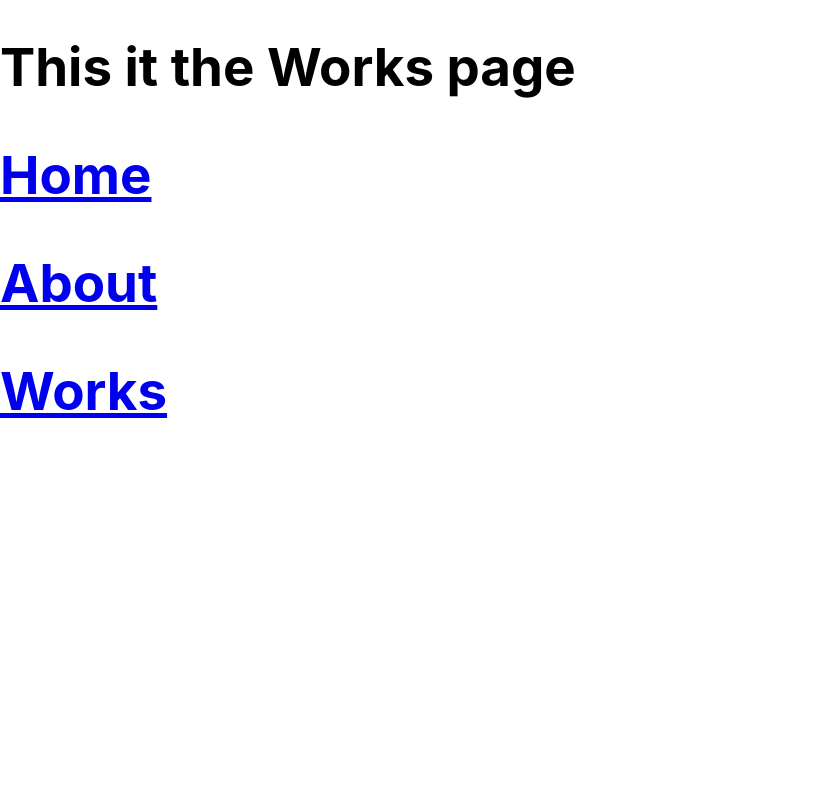
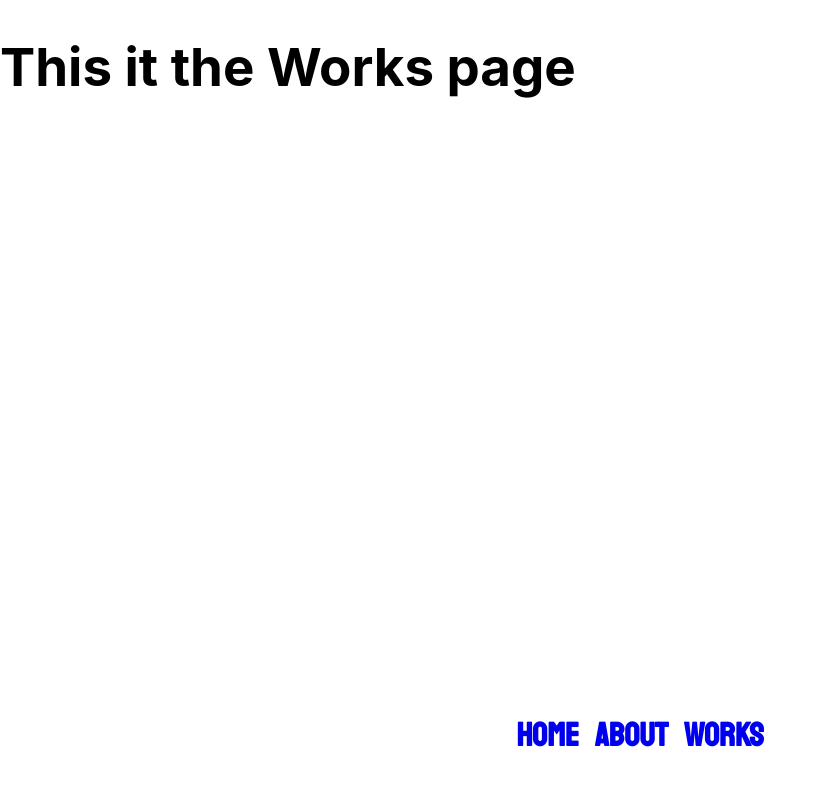
Before and after one commit to FizzWiz606/sapphire, a React (Create React App) app: page /works in a window 1280 px wide. Shown: the top 786 px of the page, without its empty margins (0-827 px from the left). Built offline with nearby package versions, Linux system fonts and the light colour scheme.

Commit message:
Created the Navigation component

```diff
--- a/src/App.js
+++ b/src/App.js
@@ -6,7 +6,9 @@ import Home from "./pages/Home";
 import About from "./pages/About";
 import Works from "./pages/Works";
 
-import { BrowserRouter as Router, Route, Link } from "react-router-dom";
+import Navigation from "./components/Navigation";
+
+import { BrowserRouter as Router, Route } from "react-router-dom";
 
 import "./App.css";
 
@@ -18,17 +20,7 @@ function App() {
         <Route path="/about" exact component={About} />
         <Route path="/works" exact component={Works} />
 
-        <nav>
-          <h1>
-            <Link to="/">Home</Link>
-          </h1>
-          <h1>
-            <Link to="/about">About</Link>
-          </h1>
-          <h1>
-            <Link to="/works">Works</Link>
-          </h1>
-        </nav>
+        <Navigation />
       </Router>
     </React.Fragment>
   );
--- /dev/null
+++ b/src/components/Navigation.jsx
@@ -0,0 +1,23 @@
+import React, { Component } from "react";
+import { Link } from "react-router-dom";
+import "./styles/Navigation.css";
+
+class Navigation extends Component {
+  render() {
+    return (
+      <nav>
+        <h4>
+          <Link to="/">Home</Link>
+        </h4>
+        <h4>
+          <Link to="/about">About</Link>
+        </h4>
+        <h4>
+          <Link to="/works">Works</Link>
+        </h4>
+      </nav>
+    );
+  }
+}
+
+export default Navigation;
--- /dev/null
+++ b/src/components/styles/Navigation.css
@@ -0,0 +1,19 @@
+nav {
+  display: flex;
+  align-items: center;
+  justify-content: center;
+  gap: 16px;
+
+  width: 100%;
+
+  position: fixed;
+  left: 0;
+  bottom: 0;
+
+  color: #eee;
+}
+
+nav a {
+  text-decoration: none;
+  font-family: "Staatliches";
+}
```
